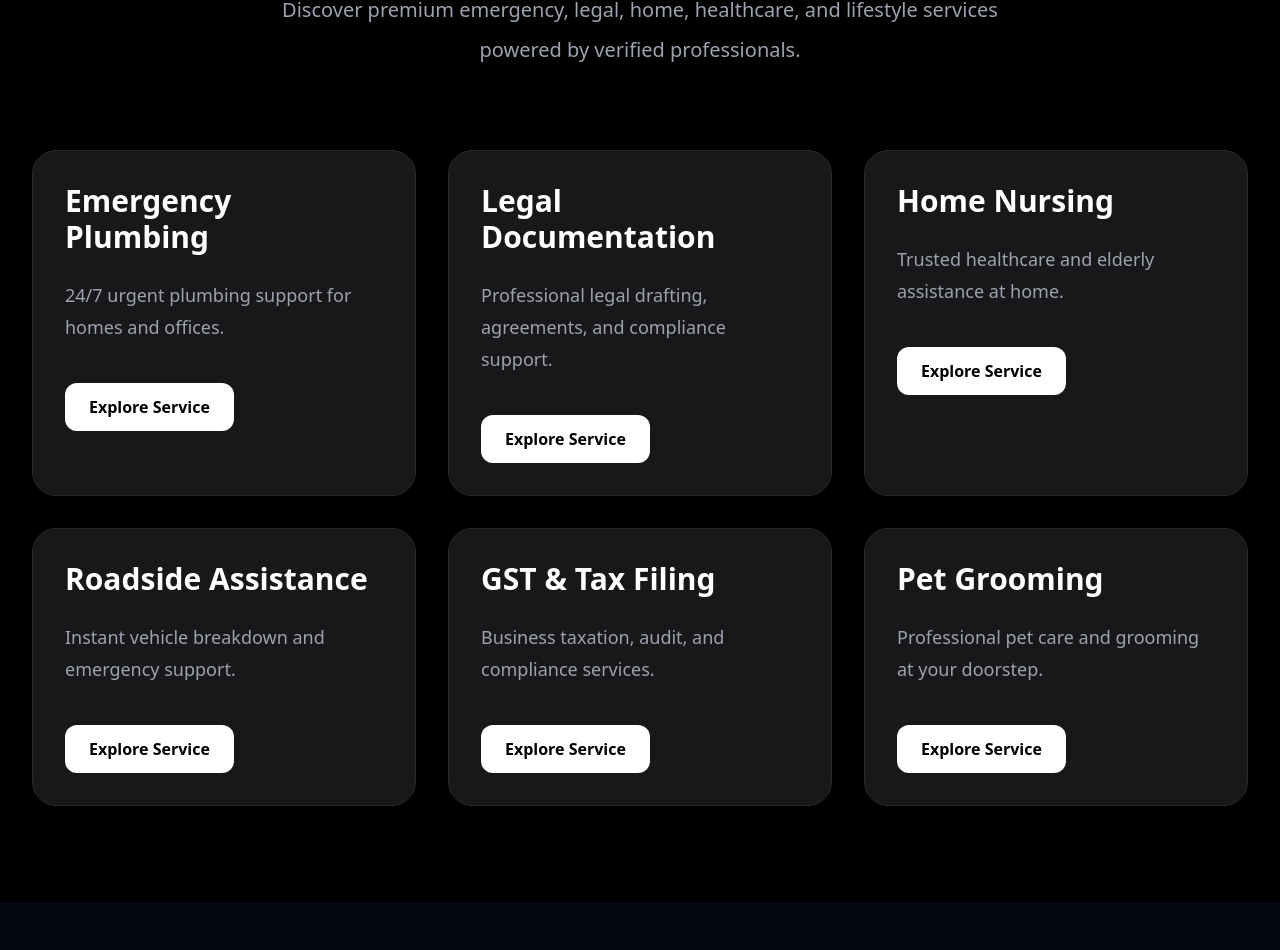
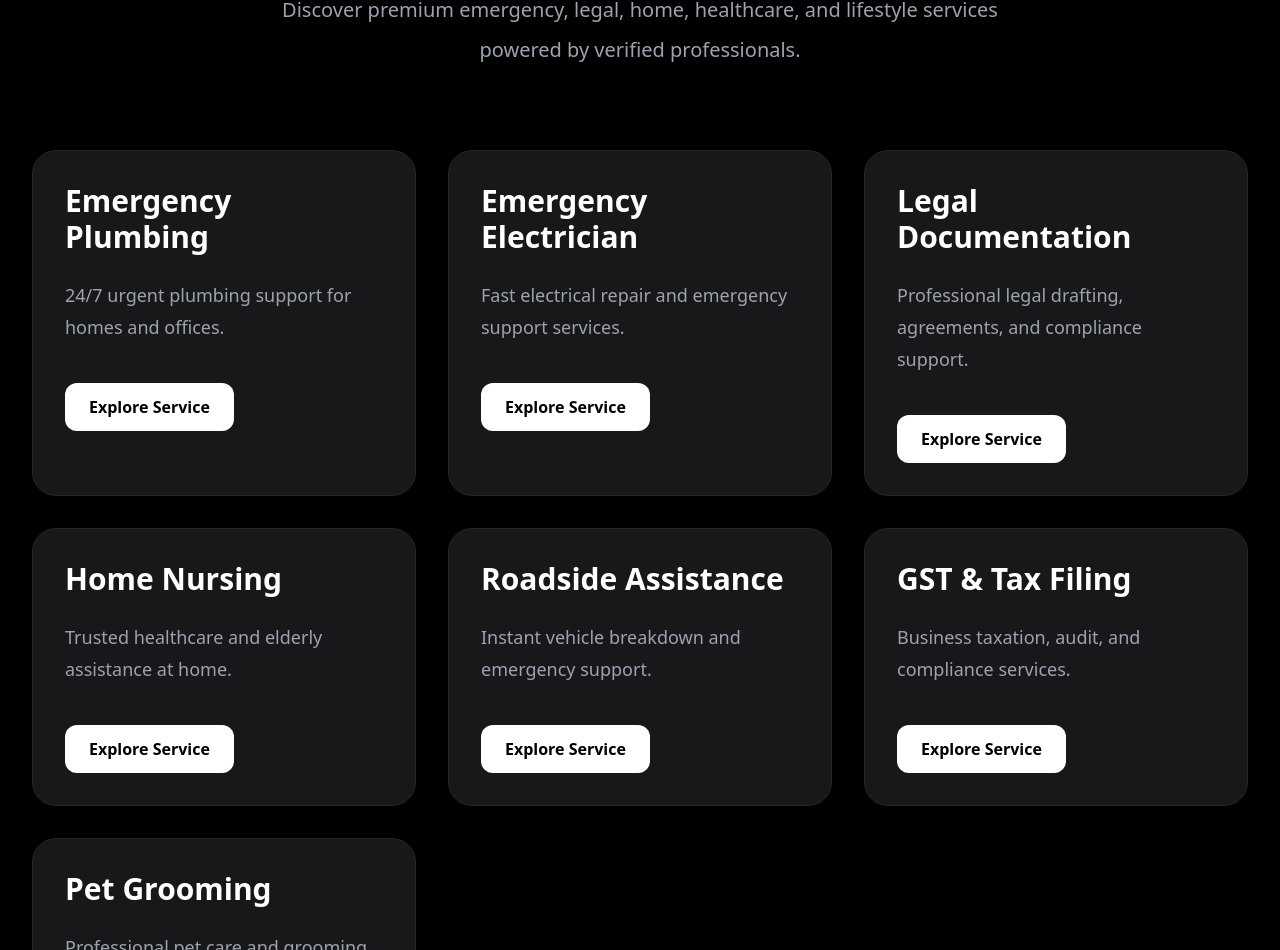
Before and after one commit to service-360/service360-website, a Next.js app: page / in a window 1280 px wide. Shown: the part 949-1899 px from the top of the page. Built offline with nearby package versions, Linux system fonts and the light colour scheme.

Commit message:
Add electrician featured service

```diff
--- a/app/page.js
+++ b/app/page.js
@@ -93,6 +93,12 @@ export default function Home() {
                 title: "Emergency Plumbing",
                 desc: "24/7 urgent plumbing support for homes and offices.",
                 link: "/services/plumbing"
+              },
+
+              {
+                title: "Emergency Electrician",
+                desc: "Fast electrical repair and emergency support services.",
+                link: "/services/electrician"
               },
 
               {
```
